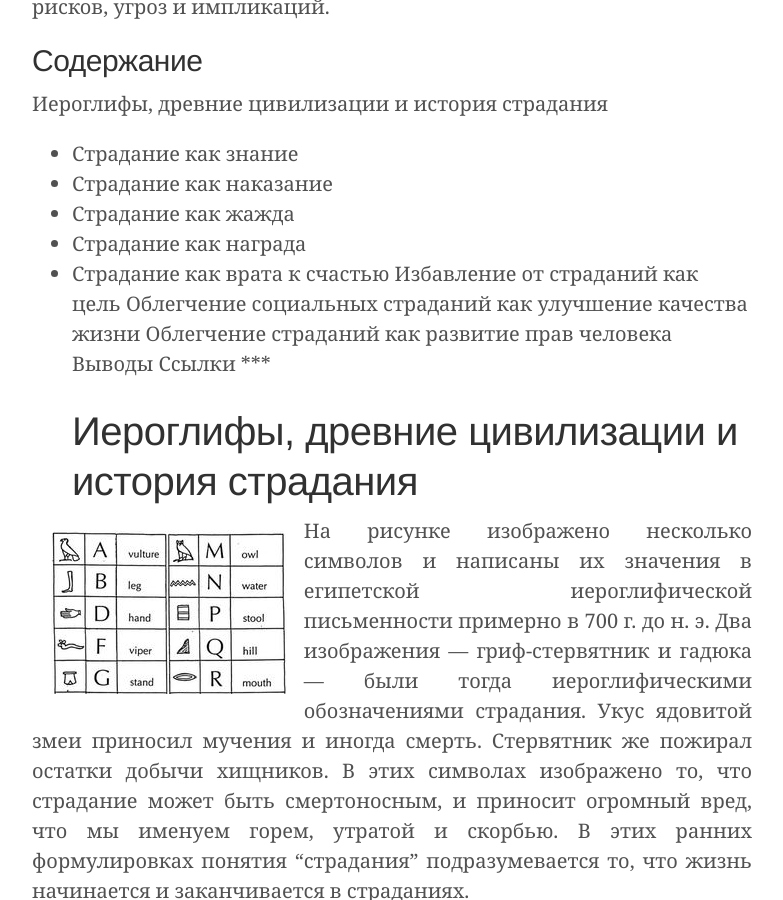
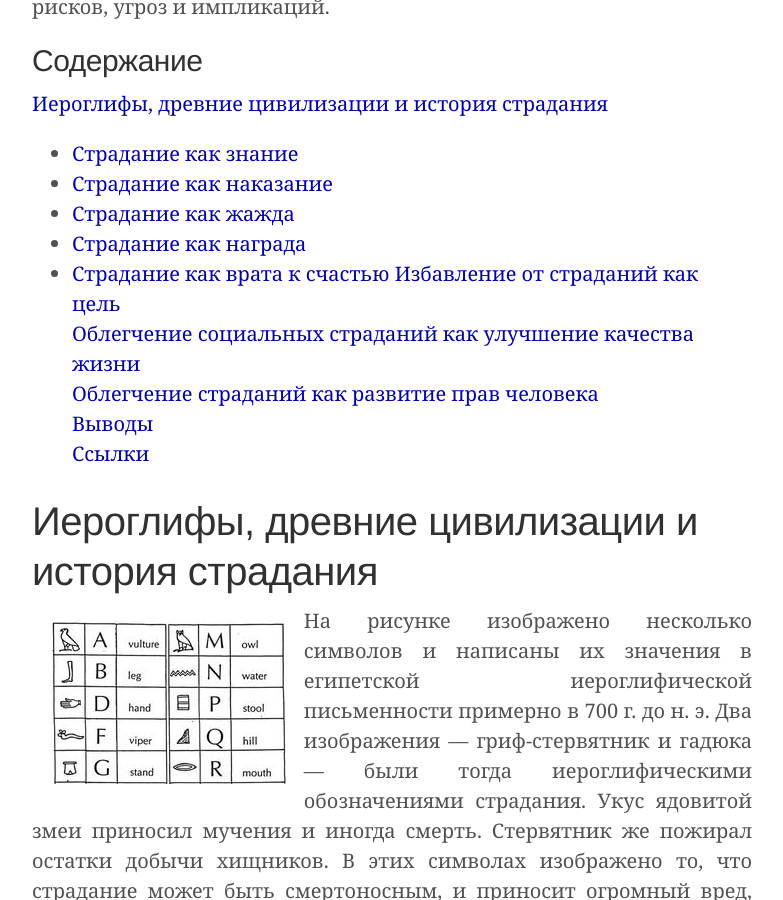
Before and after one commit to ReducingSuffering/reducingsuffering.github.io, a Jekyll site: the page built from _articles/ron-anderson-historical-views-of-suffering-and-societal-betterment.md, in a window 1280 px wide and 900 px high, scrolled down 478 px. Shown: the whole window, without its empty margins (248-1031 px from the left). Built offline with Jekyll 4.4.1, drawn with Linux system fonts in a browser that asks for light colours.

Commit message:
Update ron-anderson-historical-views-of-suffering-and-societal-betterment.md

```diff
--- a/_articles/ron-anderson-historical-views-of-suffering-and-societal-betterment.md
+++ b/_articles/ron-anderson-historical-views-of-suffering-and-societal-betterment.md
@@ -18,23 +18,25 @@
 В этой статье обрисовывается история понятия страдания с целью прояснить, как разные убеждения о страдании и сопутствующей ему боли повлияли на общество и сформировали современное значение понятия. В конце статьи дается краткий обзор на значение страдания в современности, когда его роль изменилась ввиду новых событий, рисков, угроз и импликаций.
 
 ## Содержание
-Иероглифы, древние цивилизации и история страдания
-* Страдание как знание
-* Страдание как наказание
-* Страдание как жажда
-* Страдание как награда
-* Страдание как врата к счастью
-Избавление от страданий как цель
-Облегчение социальных страданий как улучшение качества жизни
-Облегчение страданий как развитие прав человека
-Выводы
-Ссылки
-***
+[Иероглифы, древние цивилизации и история страдания](#1)<br>
+* [Страдание как знание](#2)
+* [Страдание как наказание](#3)
+* [Страдание как жажда](#4)
+* [Страдание как награда](#5)
+* [Страдание как врата к счастью](#6)
+[Избавление от страданий как цель](#7)<br>
+[Облегчение социальных страданий как улучшение качества жизни](#8)<br>
+[Облегчение страданий как развитие прав человека](#9)<br>
+[Выводы](#10)<br>
+[Ссылки](#11)
+
+<a name="1"></a>
 # Иероглифы, древние цивилизации и история страдания
 
 <img align="left" src="/assets/images/articles/hieroglyphics-symbol-box.png"/>
 На рисунке изображено несколько символов и написаны их значения в египетской иероглифической письменности примерно в 700 г. до н. э. Два изображения — гриф-стервятник и гадюка — были тогда иероглифическими обозначениями страдания. Укус ядовитой змеи приносил мучения и иногда смерть. Стервятник же пожирал остатки добычи хищников. В этих символах изображено то, что страдание может быть смертоносным, и приносит огромный вред, что мы именуем горем, утратой и скорбью. В этих ранних формулировках понятия "страдания" подразумевается то, что жизнь начинается и заканчивается в страданиях.
 
+<a name="2"></a>
 ## Страдание как знание
 
 С развитием языка понятие страдания развивалось, уточнялось и стало охватывать более сложные представления. Древние общества, такие как древняя Греция, имели схожую мифологию для объяснения происхождения и последствий страданий и смерти. Особенно примечательно то, что одной из первых идей о смысле страдания выступило древнегреческое представление о том, что страдание является источником знания. История эдемского сада, повествующая о происхождении человеческой жизни и греха, поддерживает эту крайнюю позицию о том, что страдание — источник знания. Мифология, раскрывающая идею страдания как знания, имела тенденцию подчеркивать мотив плотского греха, чтобы обозначить, что знание — это не обязательно желательное благо.
@@ -43,12 +45,14 @@
 
 Дальнейшее обсуждение истории страдания будет структурировано с точки зрения эволюции различных воззрений на роль страданий в жизни человека и общества. Эти воззрения включают: 1) страдание как наказание, 2) страдание как жажду, 3) страдание как награду, 4) страдание как врата к счастью.
 
+<a name="3"></a>
 ## Страдание как наказание
 
 Подход к _страданию как к наказанию_ доминировал начиная с самых ранних исторических периодов и вплоть до Средневековья. Как в эпоху анимистических религий, так и в начале эпохи организованных религий (включая иудаизм, христианство и ислам) боль и страдания связывали с высшими силами (Bowker 1970; Dormandy 2006; Kruse & Bastida 2009). Считалось, что Бог или боги определяют когда, где, как, и какие страдания будут распределены между людьми. Наказание выдавалось в знак недовольства настроем и поведением людей со стороны сверхъестественного. Слово "страдать" когда-то подразумевало долготерпение или выдержку, необходимые для того, чтобы справиться с тяжелыми и иногда произвольными страданиями повседневной жизни. Выстраивая поведение в соответствии с тем, что считалось волей Бога или богов, люди верили, что они будут в большей степени избавлены от страданий. Множество людей и сейчас считают страдание в первую очередь наказанием.
 
 К той же традиции восходит и история Иова из Ветхого завета. Но Иов был, по сути, жертвой пыток с целью показать, что страдание возможно и не за греховное поведение. Главная идея истории Иова в том, что сильное страдание пошло на пользу, не только как искупление, но ради большей эмпатии и понимания других.
 
+<a name="4"></a>
 ## Страдание как жажда
 
 Ранний индуизм и поздний буддизм утверждали, что страдания происходят от Cамсары, цикла человеческой жизни, и что страдание — это следствие неудачи на пути к просветлению. Буддизм прямо учит, что “боль неотвратима, страдание необязательно" и что “причина страданий — в жажде”. Жажда (страстное желание) некоторыми интерпретируется как эгоцентричные привычки рассудка (Targ & Hurtak 2006). Будда предупреждал, что все наслаждения ведут к жажде, и жажда может укорениться в нас (Dalai Lama 2011; Dalai Lama & Goleman 2003). Привязанность к такой жажде приводит к страданию (как и зависимости). Поэтому Будда выступал за срединный путь, который позволяет избежать крайностей — жизни в неуёмном поиске удовольствий _и_ жизни в крайнем отрицании и страдании (Nikaya 1971). Буддийская практика состоит в том, чтобы научиться жить без некоторых удовольствий через осознанность и любящую доброту ко всем живым существам. Осознанность \[mindfulness\] — медитативная практика, которая пытается удержать ум от склонности цепляться за эмоции, такие как злость и ненависть, и мыслей о возмездии и жалости к себе (Siegel 2010). По мере того как буддист начинает вести жизнь, полную осознанности и созерцательной практики, жажде к чему-либо становится сложнее укорениться в нем (Bernhard 2010).
@@ -59,6 +63,7 @@
 
 Еще одна метафора для этого процесса — связь с великим общим сознанием. Другие религии пытаются определить правила или стандарты, позволяющие людям сбалансировать потакание удовольствию так, чтобы избежать зависимости от стремлений. Не все они эффективны, потому что злость, жадность и другие виды страданий, происходящие от жажды, сильно распространены (если не доминируют) в большинстве обществ (Pruett 1987). Для Будды путь к счастью начинался с понимания причин страданий.
 
+<a name="5"></a>
 ## Страдание как награда
 
 Эта точка зрения на страдание произошла от представления о страдании как наказании. Хотя страдание интерпретировалось как знак недовольства нами со стороны сверхъестественных сущностей, оно также воспринималось и как награда. Божественные силы через страдание показывали, какое поведение пересекает границы допустимого. Это значит, что можно было избежать дальнейших страданий, осознав, какое именно поведение привело к страданию. Некоторые религиозные группы считали, что раз мы можем учиться у страданий, то это состояние является желанным, заслуживающим одобрения, и оно должно считаться благородным (Ashwell 2021, Beke 2011, Ghadinian 2012).
@@ -71,6 +76,7 @@
 
 Новые институты в западных правовых системах тоже косвенно поддерживают точку зрения на страдание как на награду. В США дела, связанные с гражданскими правонарушениями, где люди требуют компенсации за причиненные страдания и боль, как правило, заканчиваются выплатой значительной суммы денег (Rodgers 1993). Конвенциональные нормы в правовых и страховых системах, касающиеся различных видов страданий, даже предусматривают выплаты членам семьи в случае гибели родственника. Идея состоит в том, что жертвы не навлекли страдания сами на себя, и кто-то ответственный должен понести "наказание" в виде выплат или иной установленной компенсации.
 
+<a name="6"></a>
 ## Страдание как врата к счастью
 
 В индуизме страдание, или дукха, означает физическую, ментальную и эмоциональную нестабильность и недуги, которые происходят из-за противоречий и изменений в душе и теле. Эти изменения по-разному проявляются в человеческой  жизни: боль и страдание, привлекательность и отвращение, объединение и разделение, желания, страсти, эмоции, старение, болезни, смерть, перерождение и др.
@@ -79,6 +85,7 @@
 
 Все мы испытываем большое количество страданий в нашей жизни. Но в конце концов облегчение страданий создаёт возможности для счастья. Основоположник бахаизма говорит: "страдание — это врата к счастью". Исследования в области психологии, направленные на изучение жизнестойкости (выносливости), говорят нам о том, что небольшая "прививка" страданиями позволяет не поддаваться страданиям в будущем. И это могло бы стать панацеей, но, увы, в случае тяжёлых страданий это так не работает.
 
+<a name="7"></a>
 # Избавление от страданий как цель
 
 Главная цель многих (если не большинства) людей — продвижение своих интересов. Люди надеются получить или сохранить комфорт, власть, славу или достаток. Некоторые, однако, движимы в первую очередь чувством моральной ответственности за благополучие других. (Kleinman & van der Geest 2009, Mayerfeld 2005, Tronto 1993, Williams 2008). Самый знакомый литературный символ этого — христианский Добрый Самаритянин. Людей, у которых сильна потребность помогать другим, независимо от расы и статуса, называют иногда добрыми самаритянами. Подобные устремления сподвигли сотни тысяч людей (независимо от вероисповедания) принять участие в недавней кампании по созданию Хартии Сострадания (Armstrong 2001).
@@ -87,6 +94,7 @@
 
 Миссия по уменьшению страданий не обязательно подразумевает прямой контакт с людьми. Можно решать эту задачу путем посвящения своего времени и выделения ресурсов благотворительным организациям, нацеленным на мировые проблемы. Внося вклад в различные направления или помогая людям с различными нуждами, вы повышаете вероятность того, что ваши просоциальные действия принесут ощутимую пользу человеку или группе людей. Но благодарственные отзывы, хоть и не являются необходимыми для получения удовлетворения и чувства осмысленности от проделанной работы, все же помогают поддерживать более высокий уровень энтузиазма у тех, кто уменьшает чужие страдания.
 
+<a name="8"></a>
 # Облегчение социальных страданий как улучшение качества жизни
 
 Осмысленное облегчение страданий других людей, как говорилось в предыдущем разделе, связано также и с этой целью. Когда вы облегчаете чье-то страдание, вы также улучшаете качество его жизни. Эта точка зрения особенно оправдана тем, что она делает акцент на качестве жизни как конкретной человеческой потребности и на _социальном_ страдании как качественно ином типе страдания.
@@ -95,6 +103,7 @@
 
 Привычное словосочетание "качество жизни" \[QOL — quality of life\] возникло лишь несколько десятилетий назад. Однако в 21 веке эта концепция стала довольно популярной, особенно в связи с исследованиями в экономике и здравоохранении (Land et al. 2012; Mukkerjee 198). Существует даже профессиональная группа “Международное общество по изучению качества жизни” \[International Society for Quality of Life Studies\], которая публикует несколько журналов с заголовками, включающими словосочетание "качество жизни". Во многих докладах о национальной и международной политике также фигурирует это словосочетание, как показатель благосостояния и/или счастья (Jordan 2012). Правительства нескольких стран сейчас используют эту концепцию в попытке создать новые способы измерения уровня национального или общечеловеческого развития.
 
+<a name="9"></a>
 # Облегчение страданий как развитие прав человека
 
 Недавно я обнаружил, что концепция страдания служит "недостающим звеном между правами человека и мировыми (глобальными) целями". Что я имею в виду? Как официально утверждается в одной из деклараций по правам человека, Глобальные цели ООН \[UN Global Goals\], которые фактически воспроизводят Цели устойчивого развития \[Sustainable Development Goals\], тесно связаны с правами человека. Эта взаимосвязь между страданием, целями и правами человека проиллюстрирована в [таблице](https://thesocietypages.org/worldsuffering/files/2017/09/Table-1-for-global-priorities-article-1.png) из моей статьи "[Setting Priorities for Amelioration of Global Threats](https://thesocietypages.org/worldsuffering/2017/09/17/setting-priorities-for-amelioration-of-global-threats/)".
@@ -107,6 +116,7 @@
 
 Нормы прав человека в первую очередь направлены на предотвращение наихудших форм человеческих страданий. По мнению биоэтика Адорно (Adorno 2013), предотвращение экстремальных человеческих страданий имеет моральный приоритет перед продвижением максимального благосостояния в данной популяции. Это может измениться, если концепция благосостояния сильнее разовьется в направлении социальной заботы и личной осмысленности.
 
+<a name="10"></a>
 # Выводы
 
 Глубокое понимание страдания постоянно ускользает от нас, но даже такие понятия как "счастье" и "благосостояние" остаются неточными. Наша основная цель — не только развить научное понимание человеческого страдания, но и и выяснить, какие меры помогут смягчить страдания разных видов и объемов. В конце концов, нам нужно узнать гораздо больше о том, как снижать уровень страдания и повышать уровень благосостояния, так чтобы лица, принимающие решения могли направить ресурсы на создание лучшего общества. Тем, кто определяет политику, нужны не только оценки данных, но им также нужно знать, какие моральные последствия повлечёт реализация той или иной стратегии.
@@ -117,6 +127,7 @@
 
 Прогресс в понимании концепции страдания, по сравнению с древностью, стал возможен благодаря тому, что развивающееся знание, особенно лучшее понимание стойкости, приходит на смену мифологическому мышлению и невежеству. Кроме того, благодаря возрастающей роли прав человека в содействии улучшению качества жизни, ценность прав человека стала более очевидной. Это особенно справедливо в отношении нашего понимания истинной природы страдания в современную эру.
 
+<a name="11"></a>
 # Ссылки
 
 * Adorno, R. (2013). Principles of international biolaw: Seeking common ground at the intersection of bioethics and human rights. Brussels, Belgium: Bruylant Publishing.
```
